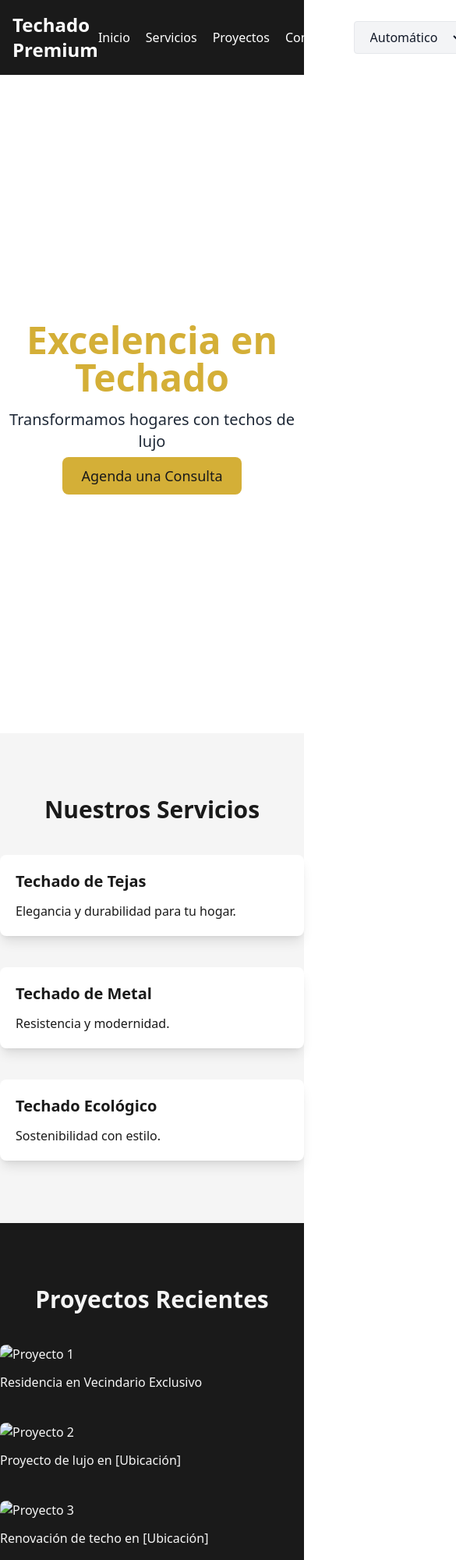
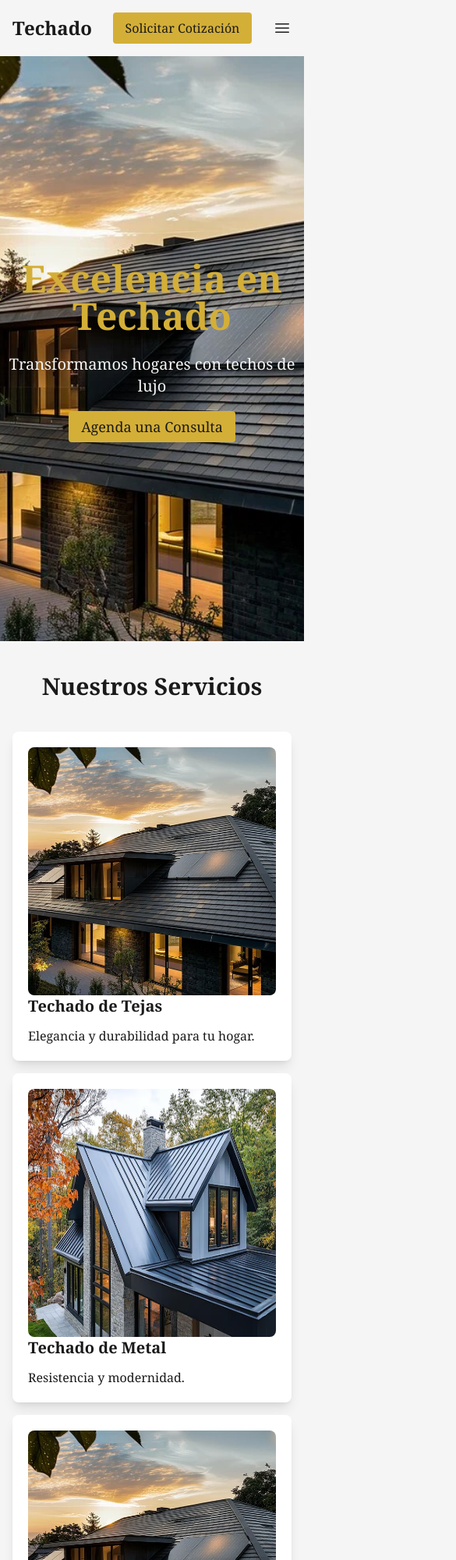
Before and after one commit to BryanQuezada1910/altura-luxe, a website: page src/index.html in a window 390 px wide. Shown: the top 2000 px of the page at 78% size, 585 px wide, since content can reach past the window. Drawn offline with Linux system fonts and the light colour scheme.

Commit message:
First design

```diff
--- a/src/index.html
+++ b/src/index.html
@@ -8,12 +8,15 @@
     <link rel="stylesheet" href="css/style.css">
 </head>
 
-<body class="bg-white text-gray-800 dark:bg-gray-900 dark:text-white">
+<body class="bg-light text-dark dark:bg-dark dark:text-light font-serif">
 
     <!-- Encabezado -->
-    <header class="flex justify-between items-center p-4 bg-dark text-white">
-        <div class="text-2xl font-bold">Techado Premium</div>
-        <nav class="flex space-x-5 items-center">
+    <header class="flex justify-between items-center p-4">
+        <!-- Logo -->
+        <div class="text-2xl font-bold">Techado</div>
+
+        <!-- Menú en pantallas grandes -->
+        <nav class="hidden md:flex space-x-5 items-center">
             <a href="#inicio" class="hover:text-gold">Inicio</a>
             <a href="#servicios" class="hover:text-gold">Servicios</a>
             <a href="#proyectos" class="hover:text-gold">Proyectos</a>
@@ -25,63 +28,114 @@
                 <option value="dark">Oscuro</option>
             </select>
         </nav>
-        <a href="#contacto" class="bg-gold text-dark px-4 py-2 rounded hover:bg-opacity-80">Solicitar Cotización</a>
+
+        <!-- Botón "Solicitar Cotización" -->
+        <a href="#contacto" class="bg-gold text-dark px-4 py-2 rounded hover:bg-opacity-80 md:inline-block">Solicitar
+            Cotización</a>
+
+        <!-- Botón de menú en pantallas pequeñas -->
+        <button id="menu-toggle" class="md:hidden">
+            <svg class="block size-6" fill="none" viewBox="0 0 24 24" stroke-width="1.5" stroke="currentColor"
+                aria-hidden="true" data-slot="icon">
+                <path stroke-linecap="round" stroke-linejoin="round" d="M3.75 6.75h16.5M3.75 12h16.5m-16.5 5.25h16.5" />
+            </svg>
+        </button>
     </header>
 
+    <!-- Menú desplegable en pantallas pequeñas -->
+    <div id="menu" class="md:hidden fixed inset-0 bg-dark bg-opacity-80 flex justify-center items-center hidden">
+        <nav class="text-center space-y-5">
+            <a href="#inicio" class="text-white hover:text-gold">Inicio</a>
+            <a href="#servicios" class="text-white hover:text-gold">Servicios</a>
+            <a href="#proyectos" class="text-white hover:text-gold">Proyectos</a>
+            <a href="#contacto" class="text-white hover:text-gold">Contacto</a>
+            <select id="themeSwitcher" class="bg-white dark:bg-gray-800 text-gray-900 dark:text-white border px-4 py-2">
+                <option value="system">Automático</option>
+                <option value="light">Claro</option>
+                <option value="dark">Oscuro</option>
+            </select>
+        </nav>
+    </div>
+
     <!-- Hero Section -->
-    <section id="inicio" class="bg-cover bg-center h-screen text-center flex items-center justify-center"
-        style="background-image: url('hero-bg.jpg');">
+    <section id="inicio" class="bg-cover bg-center min-h-[750px] text-center flex items-center justify-center"
+        style="background-image: url('img/casa-techo-tejas.webp');">
         <div>
+            <div class="space-y-6">
                 <h1 class="text-5xl text-gold font-bold">Excelencia en Techado</h1>
-            <p class="text-xl my-4">Transformamos hogares con techos de lujo</p>
-            <a href="#contacto" class="bg-gold text-dark px-6 py-3 rounded-lg text-lg hover:bg-opacity-80">Agenda una
+                <p class="text-xl text-light my-4">Transformamos hogares con techos de lujo</p>
+            </div>
+            <div class="mt-6">
+                <a href="#contacto" class="bg-gold text-dark px-4 py-2 rounded text-lg hover:bg-opacity-80">Agenda una
                     Consulta</a>
+            </div>
         </div>
     </section>
 
     <!-- Sección de Servicios -->
-    <section id="servicios" class="py-20 bg-light text-dark">
+    <section id="servicios" class="py-10">
+        <div class="max-w-screen-xl mx-auto px-4">
             <h2 class="text-3xl font-bold text-center mb-10">Nuestros Servicios</h2>
-        <div class="grid grid-cols-1 md:grid-cols-3 gap-10">
-            <div class="p-5 bg-white rounded-lg shadow-lg">
+            <div class="grid grid-cols-1 md:grid-cols-2 lg:grid-cols-3 gap-4">
+                <div class="p-5 bg-white dark:bg-black rounded-lg shadow-lg">
+                    <img src="img/casa-techo-tejas.webp" alt="Techo de tejas" class="rounded-lg aspect-square">
                     <h3 class="text-xl font-bold mb-3">Techado de Tejas</h3>
                     <p>Elegancia y durabilidad para tu hogar.</p>
                 </div>
                 <div class="p-5 bg-white rounded-lg shadow-lg">
+                    <img src="img/casa-moderna-elegante-techo-metal.webp" alt="Techo de tejas"
+                        class="rounded-lg aspect-square">
                     <h3 class="text-xl font-bold mb-3">Techado de Metal</h3>
                     <p>Resistencia y modernidad.</p>
                 </div>
                 <div class="p-5 bg-white rounded-lg shadow-lg">
+                    <img src="img/casa-techo-tejas.webp" alt="Techo de tejas" class="rounded-lg aspect-square">
                     <h3 class="text-xl font-bold mb-3">Techado Ecológico</h3>
                     <p>Sostenibilidad con estilo.</p>
+                </div>
             </div>
         </div>
     </section>
 
     <!-- Sección de Proyectos -->
-    <section id="proyectos" class="py-20 bg-dark text-light">
+    <section id="proyectos" class="py-10">
+        <div>
             <h2 class="text-3xl font-bold text-center mb-10">Proyectos Recientes</h2>
-        <div class="grid grid-cols-1 md:grid-cols-3 gap-10">
-            <div>
-                <img src="project1.jpg" alt="Proyecto 1" class="rounded-lg">
-                <p class="mt-3">Residencia en Vecindario Exclusivo</p>
+            <div class="flex flex-wrap h-96">
+                <div class="w-full md:w-1/2 h-full">
+                    <img src="img/casa-techo-tejas.webp" alt="Proyecto 1" class="w-full h-full object-cover">
                 </div>
-            <div>
-                <img src="project2.jpg" alt="Proyecto 2" class="rounded-lg">
-                <p class="mt-3">Proyecto de lujo en [Ubicación]</p>
-            </div>
-            <div>
-                <img src="project3.jpg" alt="Proyecto 3" class="rounded-lg">
-                <p class="mt-3">Renovación de techo en [Ubicación]</p>
+                <div class="w-full md:w-1/2 h-full">
+                    <p class="text-center">Residencia en Vecindario Exclusivo</p>
                 </div>
             </div>
+            <div class="flex flex-wrap max-md:flex-row-reverse h-96">
+                <div class="w-full md:w-1/2 h-full">
+                    <p class="text-center">Proyecto de lujo en [Ubicación]</p>
+                </div>
+                <div class="w-full md:w-1/2 h-full">
+                    <img src="img/casa-techo-tejas.webp" alt="Proyecto 2" class="w-full h-full object-cover">
+                </div>
+            </div>
+            <div class="flex flex-wrap h-96">
+                <div class="w-full md:w-1/2 h-full">
+                    <img src="img/casa-techo-tejas.webp" alt="Proyecto 3" class="w-full h-full object-cover">
+                </div>
+                <div class="w-full md:w-1/2 h-full">
+                    <p class="text-center">Renovación de techo en [Ubicación]</p>
+                </div>
+            </div>
+
+        </div>
+
         <div class="text-center mt-10">
-            <a href="#" class="bg-gold text-dark px-6 py-3 rounded-lg text-lg hover:bg-opacity-80">Ver más proyectos</a>
+            <a href="#proyectos" class="bg-gold text-dark px-6 py-3 rounded-lg text-lg hover:bg-opacity-80">Ver más
+                proyectos</a>
         </div>
     </section>
 
     <!-- Sección de Contacto -->
-    <section id="contacto" class="py-20 bg-light text-dark">
+    <section id="contacto" class="py-10">
         <h2 class="text-3xl font-bold text-center mb-10">Contáctanos</h2>
         <form class="max-w-lg mx-auto space-y-5">
             <input type="text" placeholder="Nombre" class="w-full px-4 py-2 border rounded-lg">
@@ -92,48 +146,8 @@
                 class="w-full bg-gold text-dark px-6 py-3 rounded-lg text-lg hover:bg-opacity-80">Enviar</button>
         </form>
     </section>
-    <script>
-        // Detectar tema inicial del sistema
-        const systemPrefersDark = window.matchMedia("(prefers-color-scheme: dark)").matches;
-        const themeSwitcher = document.getElementById('themeSwitcher');
 
-        // Función para aplicar el tema
-        function applyTheme(theme) {
-            if (theme === 'dark') {
-                document.documentElement.classList.add('dark');
-                localStorage.setItem('theme', 'dark');
-            } else if (theme === 'light') {
-                document.documentElement.classList.remove('dark');
-                localStorage.setItem('theme', 'light');
-            } else {
-                // Detectar automáticamente
-                if (systemPrefersDark) {
-                    document.documentElement.classList.add('dark');
-                } else {
-                    document.documentElement.classList.remove('dark');
-                }
-                localStorage.setItem('theme', 'system');
-            }
-        }
-
-        // Detectar tema almacenado en localStorage o usar sistema
-        const savedTheme = localStorage.getItem('theme') || 'system';
-        themeSwitcher.value = savedTheme;
-        applyTheme(savedTheme);
-
-        // Cambiar tema cuando se seleccione una opción
-        themeSwitcher.addEventListener('change', (e) => {
-            applyTheme(e.target.value);
-        });
-
-        // Escuchar cambios en la preferencia del sistema
-        window.matchMedia('(prefers-color-scheme: dark)').addEventListener('change', (e) => {
-            if (localStorage.getItem('theme') === 'system') {
-                applyTheme('system');
-            }
-        });
-    </script>
-
+    <script src="js/index.js"></script>
 </body>
 
 </html>
--- /dev/null
+++ b/src/js/index.js
@@ -0,0 +1,49 @@
+// Detectar tema del sistema
+const systemPrefersDark = window.matchMedia(
+  "(prefers-color-scheme: dark)"
+).matches;
+const themeSwitcher = document.getElementById("themeSwitcher");
+
+// Función para aplicar el tema
+function applyTheme(theme) {
+  if (theme === "dark") {
+    document.documentElement.classList.add("dark");
+    localStorage.setItem("theme", "dark");
+  } else if (theme === "light") {
+    document.documentElement.classList.remove("dark");
+    localStorage.setItem("theme", "light");
+  } else {
+    // Detectar automáticamente
+    if (systemPrefersDark) {
+      document.documentElement.classList.add("dark");
+    } else {
+      document.documentElement.classList.remove("dark");
+    }
+    localStorage.setItem("theme", "system");
+  }
+}
+
+const savedTheme = localStorage.getItem("theme") || "system";
+themeSwitcher.value = savedTheme;
+applyTheme(savedTheme);
+
+themeSwitcher.addEventListener("change", (e) => {
+  applyTheme(e.target.value);
+});
+
+window
+  .matchMedia("(prefers-color-scheme: dark)")
+  .addEventListener("change", (e) => {
+    if (localStorage.getItem("theme") === "system") {
+      applyTheme("system");
+    }
+  });
+
+
+// Menú
+const menuToggle = document.getElementById("menu-toggle");
+const menu = document.getElementById("menu");
+
+menuToggle.addEventListener("click", () => {
+  menu.classList.toggle("hidden");
+});
--- a/tailwind.config.js
+++ b/tailwind.config.js
@@ -1,13 +1,13 @@
 /** @type {import('tailwindcss').Config} */
 module.exports = {
-  darkMode: 'class',
-  content: ["./*.html"],
+  darkMode: "class",
+  content: ["./src**/*.html"],
   theme: {
     extend: {
       colors: {
-        gold: '#D4AF37',
-        dark: '#1A1A1A',
-        light: '#F5F5F5',
+        gold: "#D4AF37",
+        dark: "#1A1A1A",
+        light: "#F5F5F5",
       },
     },
   },
```
Also changed, not shown: src/css/style.css, src/img/casa-moderna-elegante-techo-metal.webp (added), src/img/casa-techo-tejas.webp (added). Lines whose indentation alone changed are shown as unchanged.
